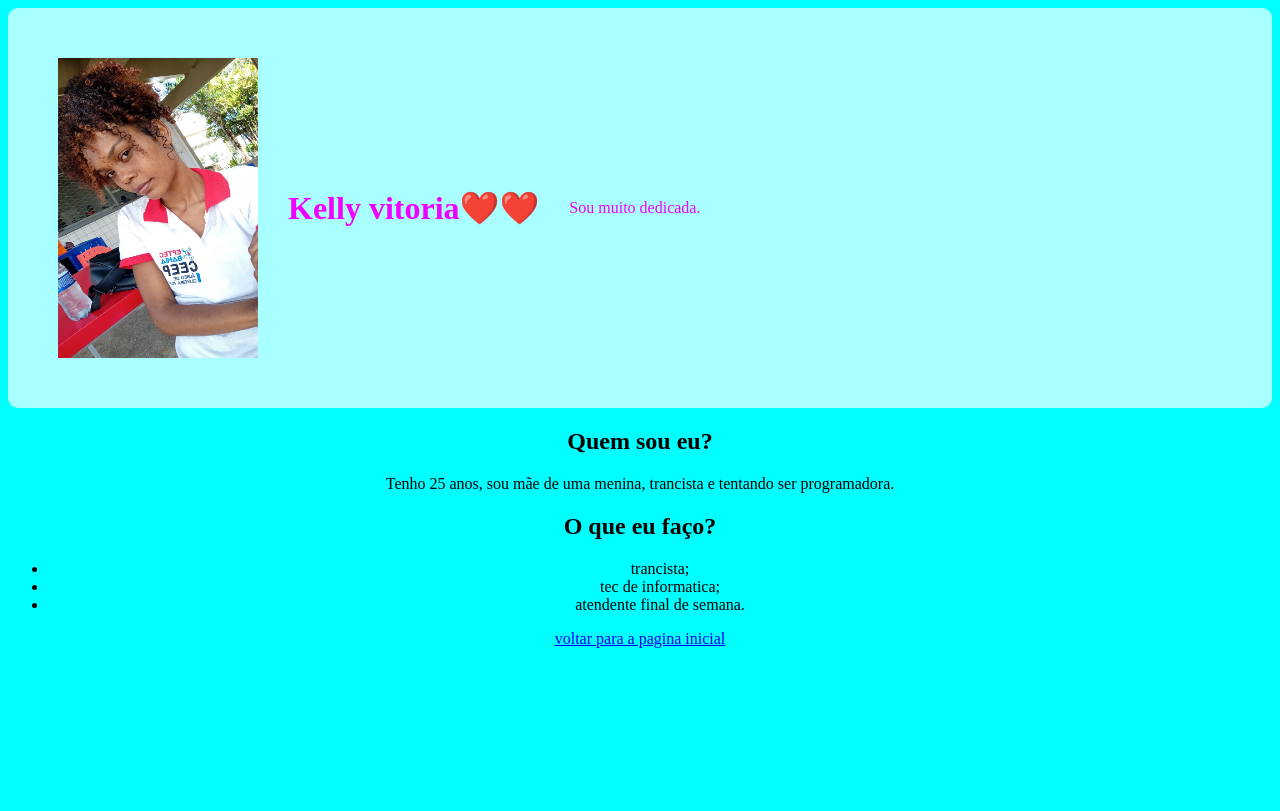
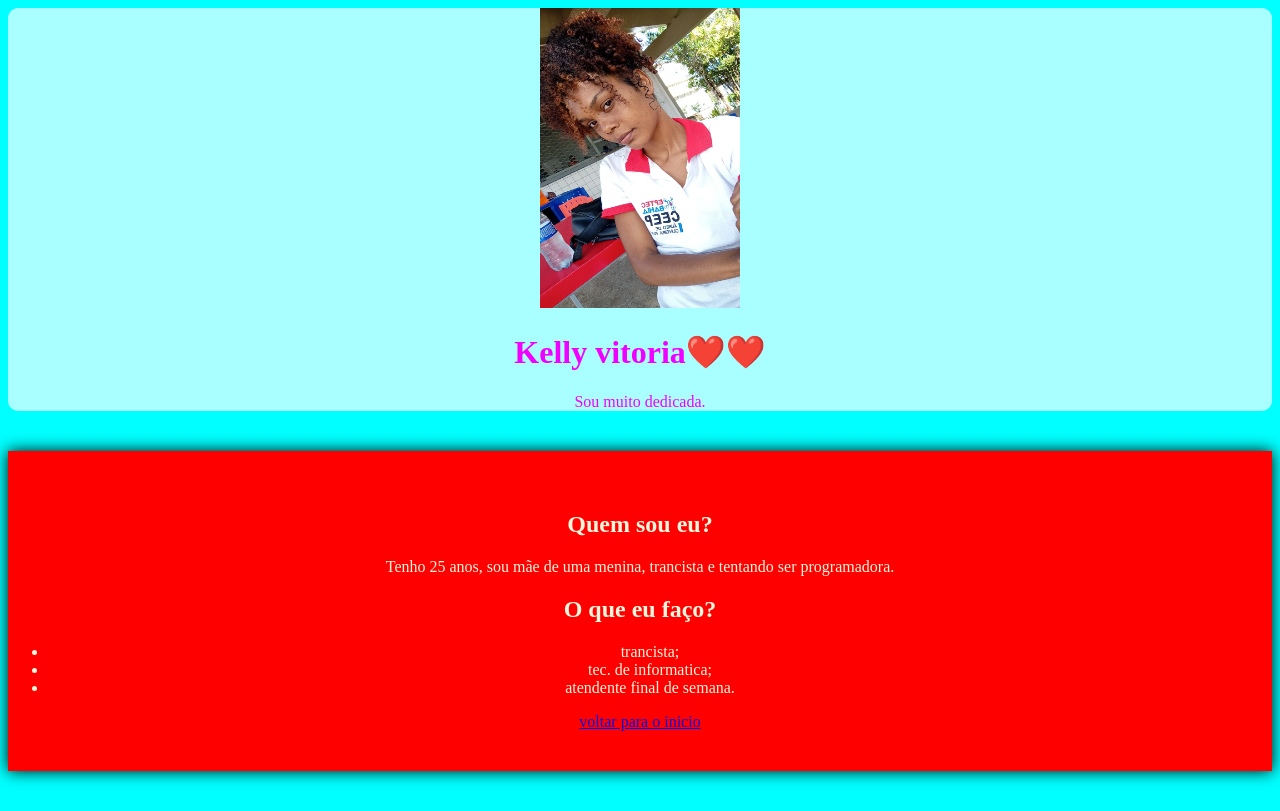
Before and after one commit to kellyvit/sobre_mim, a plain HTML site: page pages/sobremim.html in a window 1280 px wide. Drawn offline with Linux system fonts and the light colour scheme; files that its build step writes are made by us from their sources; files whose address does not match are found by name.

Commit message:
ajuste index.html

```diff
--- a/css/sytle.css
+++ b/css/sytle.css
@@ -1,18 +1,33 @@
 body{
     text-align: center;
     background-color: aqua;
+    color: brown;
 }
 header{
     color: rgb(242, 0, 255);
      background-color: rgba(255, 255, 255, 0.664);
-     padding: 50px;
+     font: arial;
+     padding: 40px, 20px;
      border-radius: 10px;
-     align-items: center;
-     display: flex;
-     gap: 30px;
+     text-align: center;
 }
 img{
     width: 200px;
     height: 300px;
     align-items: center;
 }
+
+.container {
+    padding: 40px 20px;
+    color: beige;
+    margin: 40px auto;
+    background-color:red;
+    box-shadow: 0 0 15px rgb(0, 0, 0)
+}
+
+h2{
+    margin-top: BLUE;
+}
+ul{
+    padding-left: 20px;
+}
--- a/pages/sobremim.html
+++ b/pages/sobremim.html
@@ -3,7 +3,8 @@
 <head>
     <meta charset="UTF-8">
     <meta name="viewport" content="width=device-width, initial-scale=1.0">
-    <link rel="stylesheet" href="css/sytle.css">
+    <link rel="stylesheet" href="/css/sytle.css">
+
     <title>Sobre mim</title>
 </head>
 <body>
@@ -19,10 +20,10 @@
             <h2>O que eu faço?</h2>
             <ul>
                 <li>trancista;</li>
-                <li>tec de informatica;</li>
+                <li>tec. de informatica;</li>
                 <li>atendente final de semana.</li>
             </ul>
-            <a href="../index.html">voltar para a pagina inicial</a>
+            <a href="index.html">voltar para o inicio</a>
 
         </section>
 
```
Also changed, not shown: index.html (+11 -0 lines).
